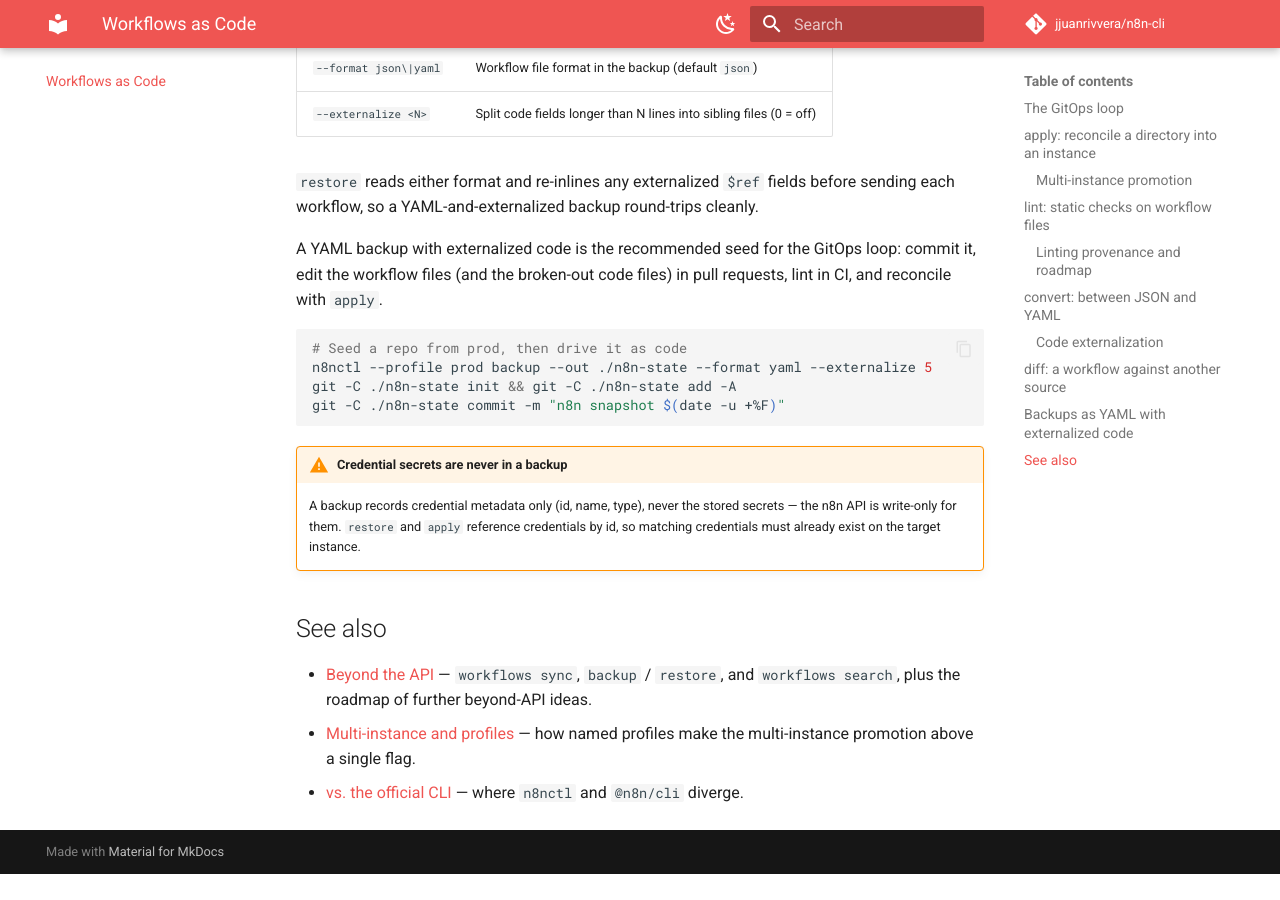
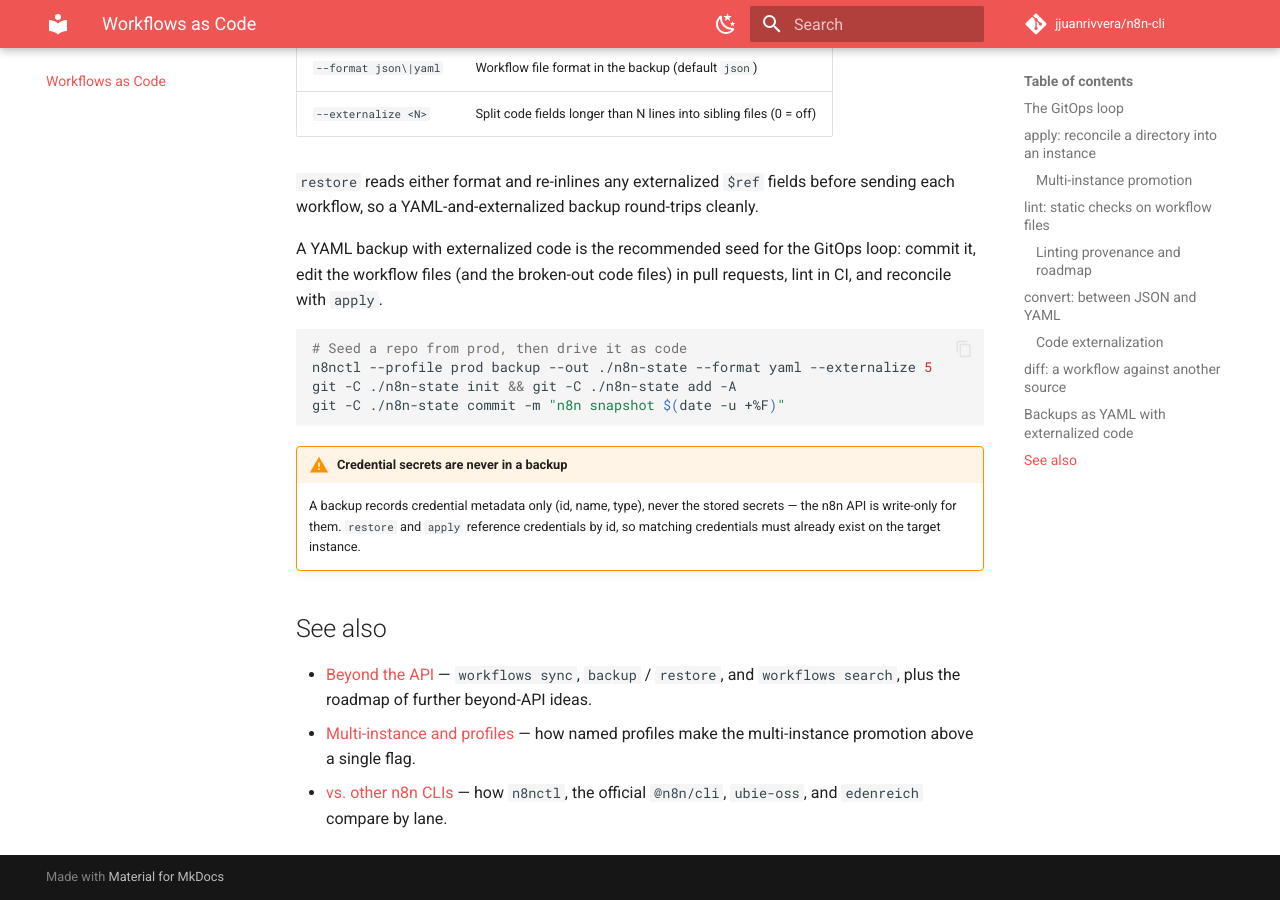
Before and after one commit to jjuanrivvera/n8n-cli, an MkDocs documentation site: the page built from docs/workflows-as-code.md, in a window 1280 px wide and 900 px high, scrolled down 8310 px. Built offline with MkDocs 1.6.1 and Material for MkDocs 9.7.7, drawn with Linux system fonts in a browser that asks for light colours; comment, search, counter and statistics services are not loaded; before the commit the page ends 9184 px from its top, so only the background shows below that.

Commit message:
docs: update workflows-as-code cross-link to the 4-way comparison

```diff
--- a/docs/workflows-as-code.md
+++ b/docs/workflows-as-code.md
@@ -410,4 +410,5 @@ git -C ./n8n-state commit -m "n8n snapshot $(date -u +%F)"
   `workflows search`, plus the roadmap of further beyond-API ideas.
 - [Multi-instance and profiles](profiles.md) — how named profiles make the
   multi-instance promotion above a single flag.
-- [vs. the official CLI](comparison.md) — where `n8nctl` and `@n8n/cli` diverge.
+- [vs. other n8n CLIs](comparison.md) — how `n8nctl`, the official `@n8n/cli`,
+  `ubie-oss`, and `edenreich` compare by lane.
```
